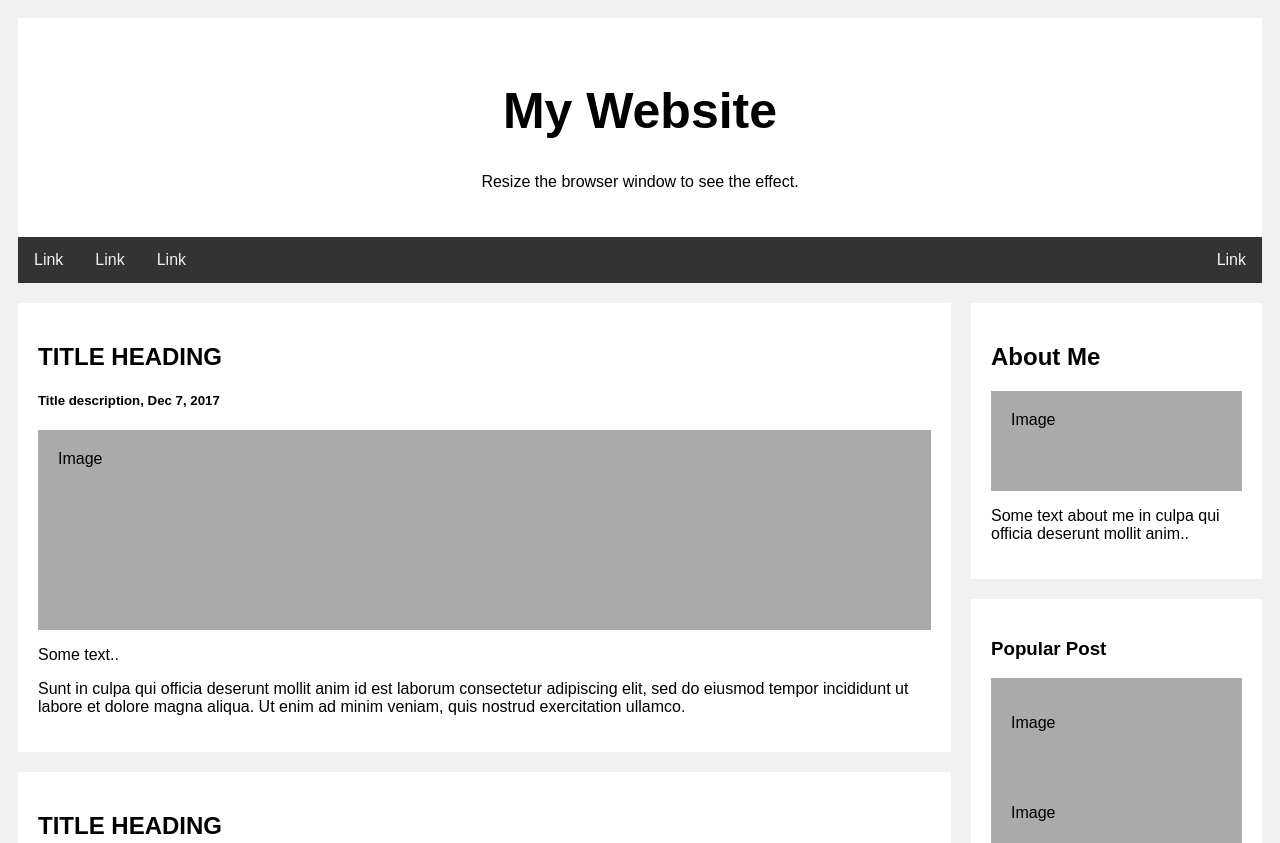
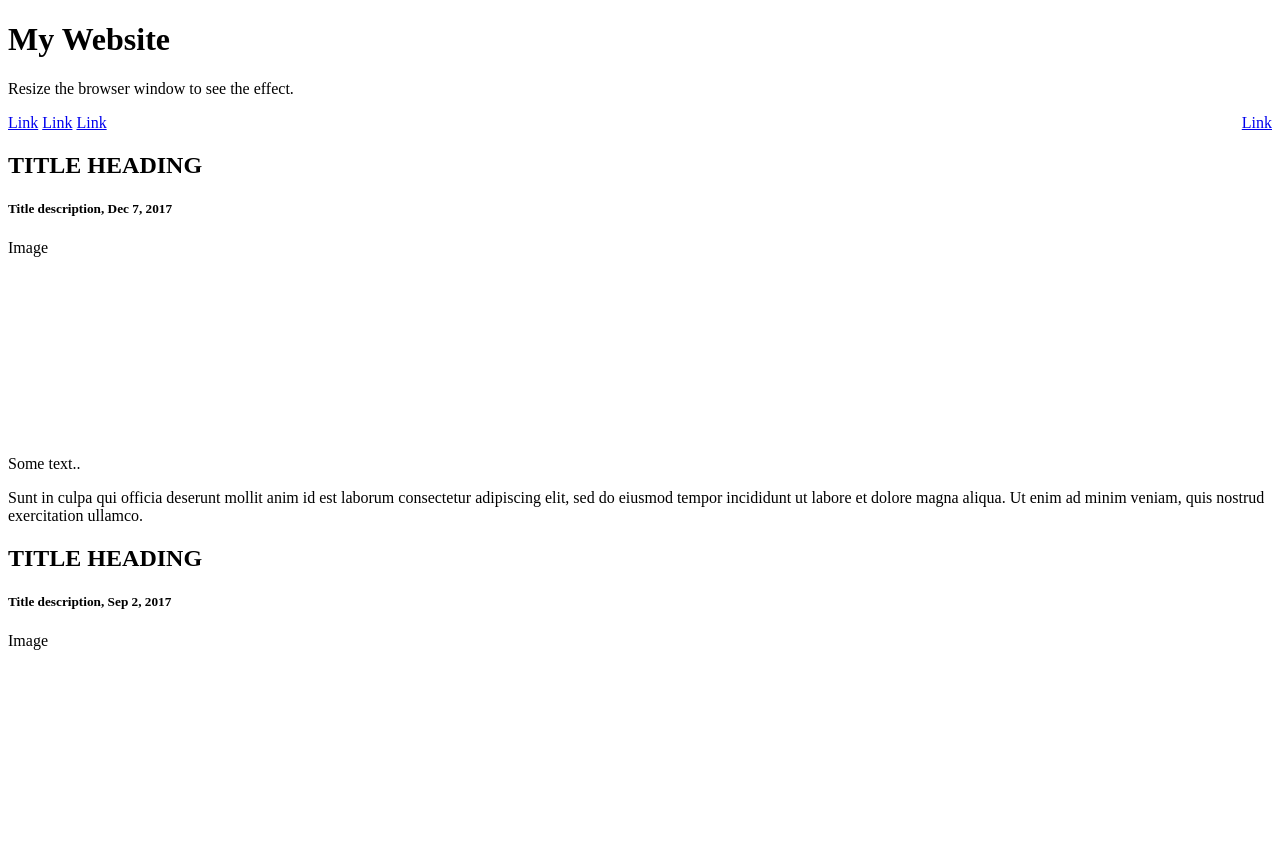
Before and after one commit to SteinerMark673/asg-hh, a plain HTML site: page index.html in a window 1280 px wide. Shown: the top 843 px of the page. Drawn offline with Linux system fonts and the light colour scheme.

Commit message:
Update index.html

```diff
--- a/index.html
+++ b/index.html
@@ -1,110 +1,7 @@
 <!DOCTYPE html>
 <html>
 <head>
-<style>
-* {
-  box-sizing: border-box;
-}
 
-body {
-  font-family: Arial;
-  padding: 10px;
-  background: #f1f1f1;å
-}
-
-/* Header/Blog Title */
-.header {
-  padding: 30px;
-  text-align: center;
-  background: white;
-}
-
-.header h1 {
-  font-size: 50px;
-}
-
-/* Style the top navigation bar */
-.topnav {
-  overflow: hidden;
-  background-color: #333;
-}
-
-/* Style the topnav links */
-.topnav a {
-  float: left;
-  display: block;
-  color: #f2f2f2;
-  text-align: center;
-  padding: 14px 16px;
-  text-decoration: none;
-}
-
-/* Change color on hover */
-.topnav a:hover {
-  background-color: #ddd;
-  color: black;
-}
-
-/* Create two unequal columns that floats next to each other */
-/* Left column */
-.leftcolumn {
-  float: left;
-  width: 75%;
-}
-
-/* Right column */
-.rightcolumn {
-  float: left;
-  width: 25%;
-  background-color: #f1f1f1;
-  padding-left: 20px;
-}
-
-/* Fake image */
-.fakeimg {
-  background-color: #aaa;
-  width: 100%;
-  padding: 20px;
-}
-
-/* Add a card effect for articles */
-.card {
-  background-color: white;
-  padding: 20px;
-  margin-top: 20px;
-}
-
-/* Clear floats after the columns */
-.row::after {
-  content: "";
-  display: table;
-  clear: both;
-}
-
-/* Footer */
-.footer {
-  padding: 20px;
-  text-align: center;
-  background: #ddd;
-  margin-top: 20px;
-}
-
-/* Responsive layout - when the screen is less than 800px wide, make the two columns stack on top of each other instead of next to each other */
-@media screen and (max-width: 800px) {
-  .leftcolumn, .rightcolumn {
-    width: 100%;
-    padding: 0;
-  }
-}
-
-/* Responsive layout - when the screen is less than 400px wide, make the navigation links stack on top of each other instead of next to each other */
-@media screen and (max-width: 400px) {
-  .topnav a {
-    float: none;
-    width: 100%;
-  }
-}
-</style>
 </head>
 <body>
 
```
